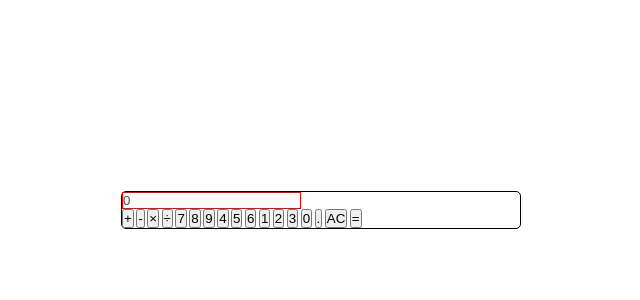
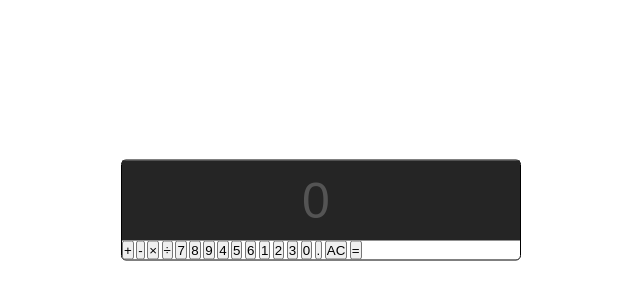
Before and after one commit to pradnya-gawai/calculator, a plain HTML site: page index.html in a window 1280 px wide. Shown: the part 190-490 px from the top of the page, without its empty margins (319-959 px from the left). Drawn offline with Linux system fonts and the light colour scheme.

Commit message:
added padding,width,height,background-color to calculator screen

```diff
--- a/style.css
+++ b/style.css
@@ -28,3 +28,14 @@ html
 	transform: translate(-50%,-50%);
 	width:400px;
 }
+.calculator-screen
+{
+	width: 100%;
+	font-size:5rem;
+	height: 80px;
+	border: none;
+	background-color: #252525;
+	text-align: center;
+	padding-right: 20px;
+	padding-left: 10px;
+}
```
